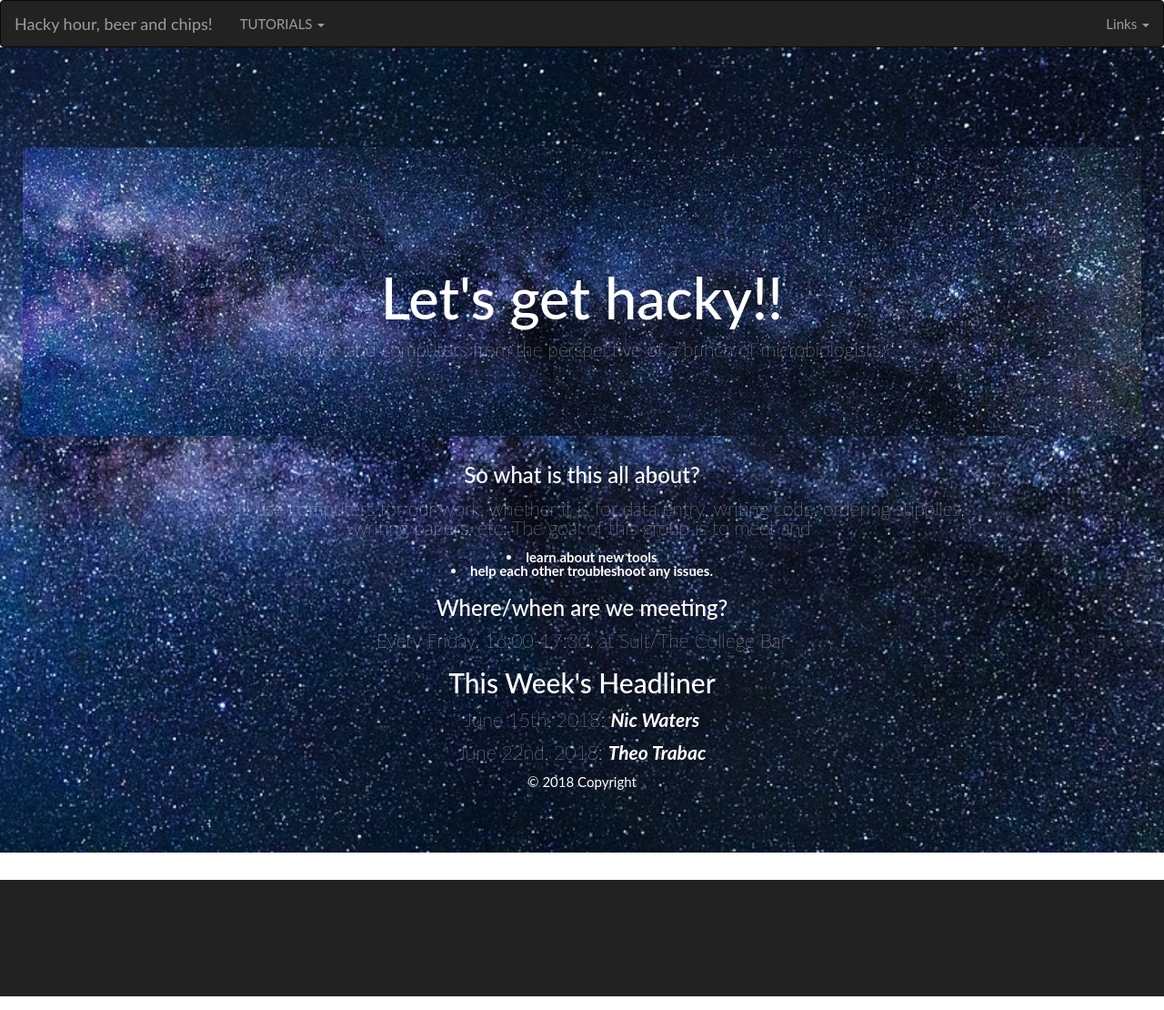
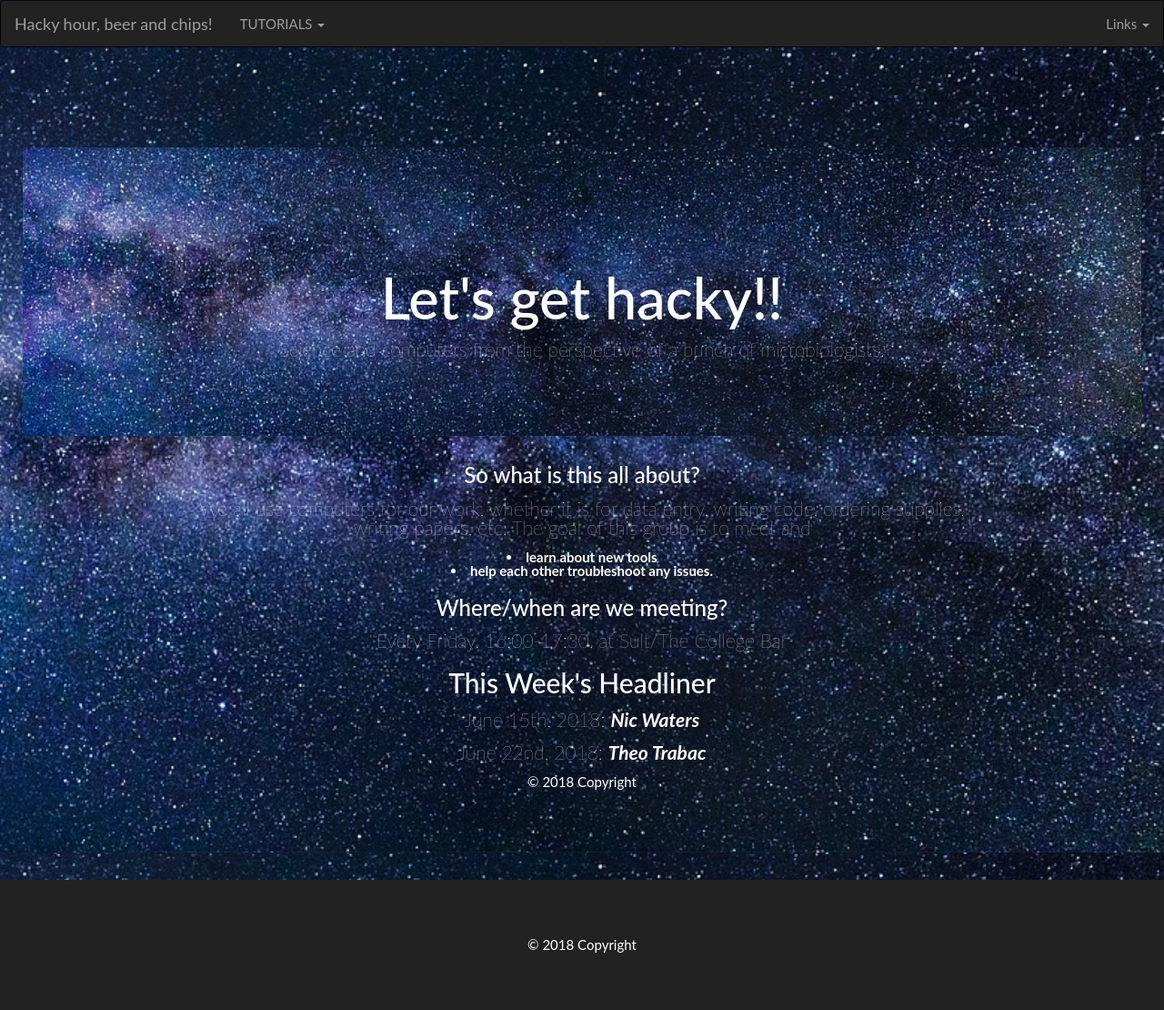
Before and after one commit to NUIGhackyhour/NUIGhackyhour.github.io, a Jekyll site: the page built from index.html, in a window 1280 px wide. Shown: the whole page at 91% size. Built offline with Jekyll 4.4.1, drawn with Linux system fonts in a browser that asks for light colours; nearby versions of some CDN libraries.

Commit message:
This is not gonna work as I wanted but I think I dont to much anyway

```diff
--- a/_layouts/homepage.html
+++ b/_layouts/homepage.html
@@ -1,13 +1,13 @@
 <!DOCTYPE html>
 {% include head.html %}
 <html>
-  <body>
+  <body class="bg-1">
     {% include nav.html %}
 
     {{ content }}
 
   </body>
-  <footer>
-
+  <footer style="text-align: center" bg>
+        © 2018 Copyright
   </footer>
 </html>
```
